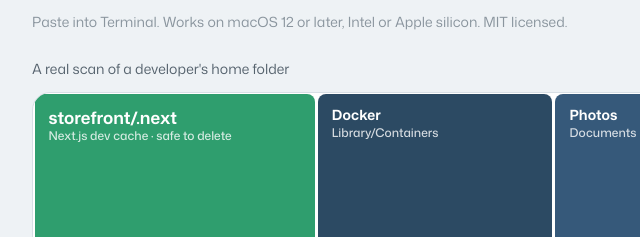
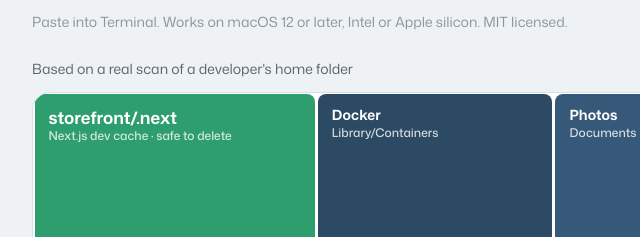
Before and after one commit to OpenStruct/mac-disk-cleaner, a plain HTML site: page docs/index.html in a window 1280 px wide. Shown: the part 742-979 px from the top of the page, 52-692 px from the left. Drawn offline with Linux system fonts and the light colour scheme.

Commit message:
Landing page: clarify treemap is based on a real scan

```diff
--- a/docs/index.html
+++ b/docs/index.html
@@ -211,7 +211,7 @@
     <p class="fine">Paste into Terminal. Works on macOS 12 or later, Intel or Apple silicon. MIT licensed.</p>
 
     <div class="map-wrap">
-      <div class="map-head"><span>A real scan of a developer's home folder</span><b class="num">635 GB</b></div>
+      <div class="map-head"><span>Based on a real scan of a developer's home folder</span><b class="num">635 GB</b></div>
       <div class="map" id="map" role="img" aria-label="Treemap of a home folder: a hidden .next build cache uses 162 GB, Docker 84 GB, Xcode device support 52 GB, Gradle 24 GB, npm cache 22 GB, Xcode DerivedData 20 GB."></div>
       <div class="map-foot">
         <span><i style="background:var(--cache)"></i>Safe to delete — rebuilt automatically</span>
```
